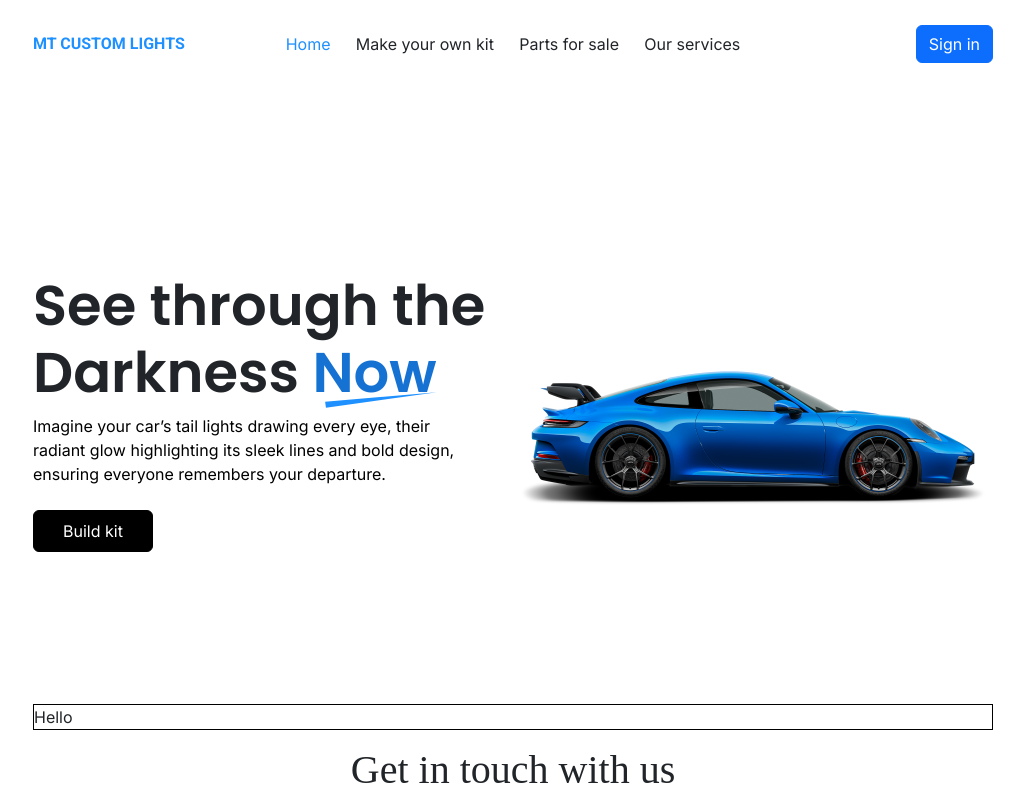
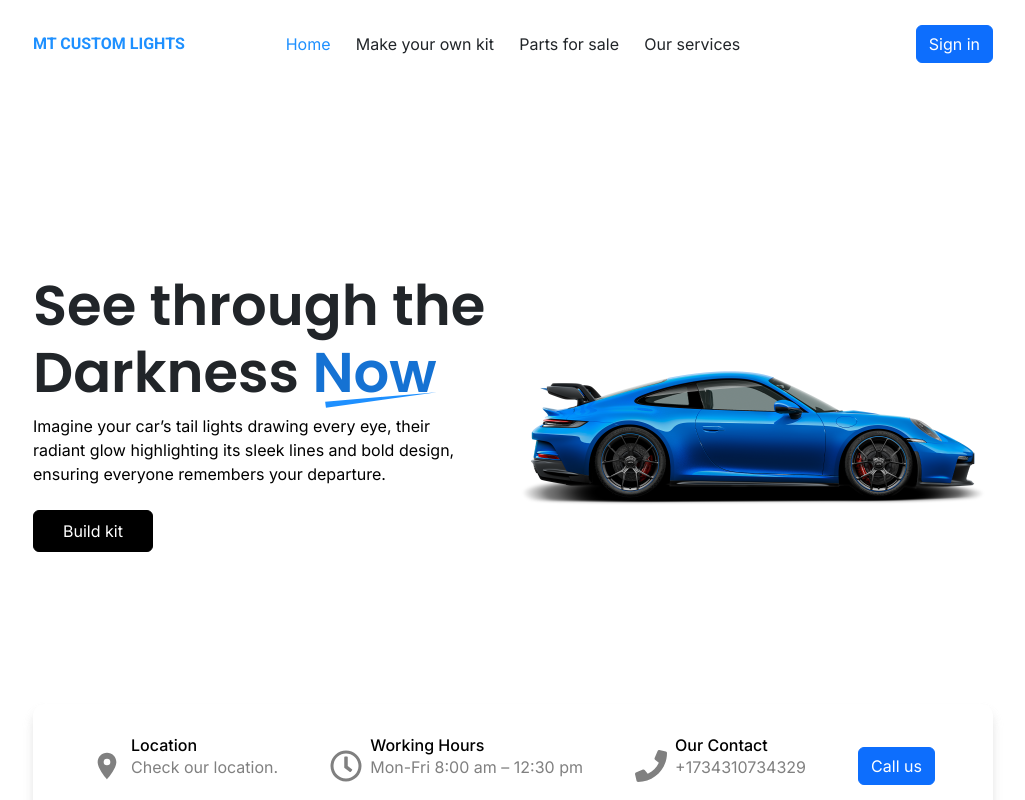
Before and after one commit to kennataddese6/threecars, a Next.js app: page / in a window 1280 px wide. Shown: the top 800 px of the page, without its empty margins (127-1152 px from the left). Built offline with nearby package versions, Linux system fonts and the light colour scheme; a web font is replaced by a local one.

Commit message:
add section

```diff
--- a/app/globals.css
+++ b/app/globals.css
@@ -135,8 +135,33 @@ body,
   box-shadow: 0 0 12px grey;
 }
 .sneakinfo {
-  border: 1px solid black;
-  margin: auto;
+  color: black;
+  margin: 32px auto;
+  padding: 2rem;
+  box-shadow: 0 6px 8px 0 rgba(176, 176, 176, 0.2),
+    0 10px 12px 0 rgba(196, 196, 196, 0.19);
+  border-radius: 12px;
+  display: flex;
+  justify-content: space-around;
+  align-items: center;
+  flex-wrap: wrap;
+}
+
+.sneakInfoItem {
+  display: flex;
+  padding: 0;
+  align-items: center;
+  cursor: pointer;
+}
+.sneakInfoItem h6,
+p {
+  margin: 0;
+}
+.sneakInfoItem p {
+  color: grey;
+}
+.sneakInfoItem div {
+  margin: 0 0 0 8px;
 }
 .carCardContainer {
   display: flex;
--- a/app/page.tsx
+++ b/app/page.tsx
@@ -9,8 +9,8 @@ import { useRouter } from "next/navigation";
 import Image from "next/image";
 import { motion } from "framer-motion";
 import { toast, ToastContainer } from "react-toastify";
-import { MdClose } from "react-icons/md";
-import { MdMenu } from "react-icons/md";
+import { MdClose, MdMenu, MdLocationOn } from "react-icons/md";
+import { FaRegClock, FaPhone } from "react-icons/fa";
 export default function Home() {
   const router = useRouter();
   const headerListItems = [
@@ -192,7 +192,30 @@ export default function Home() {
           />
         </div>
       </motion.div>
-      <div className="sneakinfo col-lg-11 col-xl-9">Hello</div>
+      <div className="sneakinfo col-lg-11 col-xl-9">
+        <div className="sneakInfoItem">
+          <MdLocationOn fontSize={32} color="grey" />
+          <div>
+            <h6>Location</h6>
+            <p>Check our location.</p>
+          </div>
+        </div>
+        <div className="sneakInfoItem">
+          <FaRegClock fontSize={32} color="grey" />
+          <div>
+            <h6>Working Hours</h6>
+            <p>Mon-Fri 8:00 am – 12:30 pm</p>
+          </div>
+        </div>
+        <div className="sneakInfoItem">
+          <FaPhone fontSize={32} color="grey" />
+          <div>
+            <h6>Our Contact</h6>
+            <p>+1734310734329</p>
+          </div>
+        </div>
+        <button className="btn btn-primary">Call us</button>
+      </div>
       <div className="footerOne">
         <h1 className="center-text play-write">Get in touch with us</h1>
         <div className="contactUsFormContainer col-lg-3">
```
